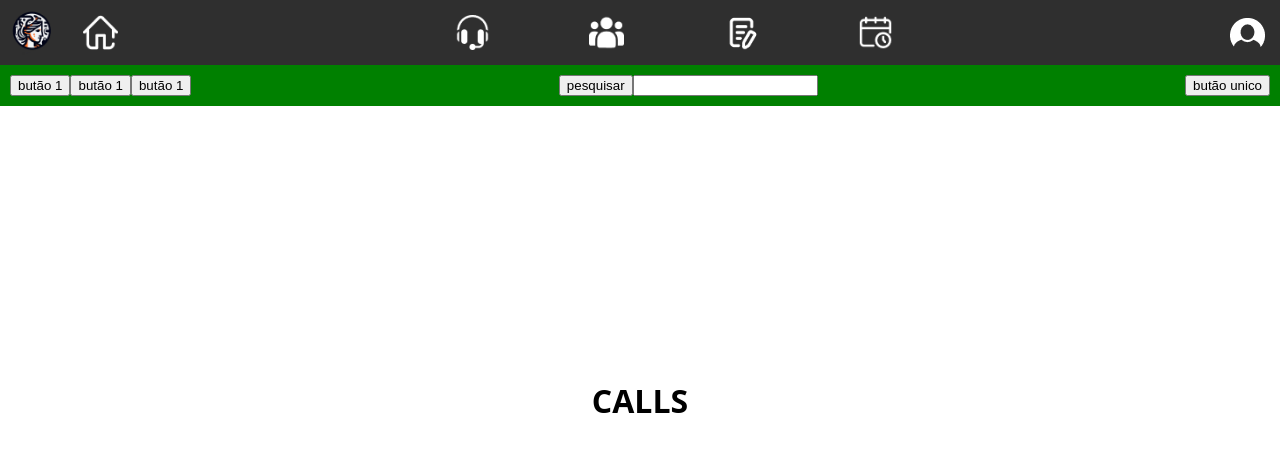
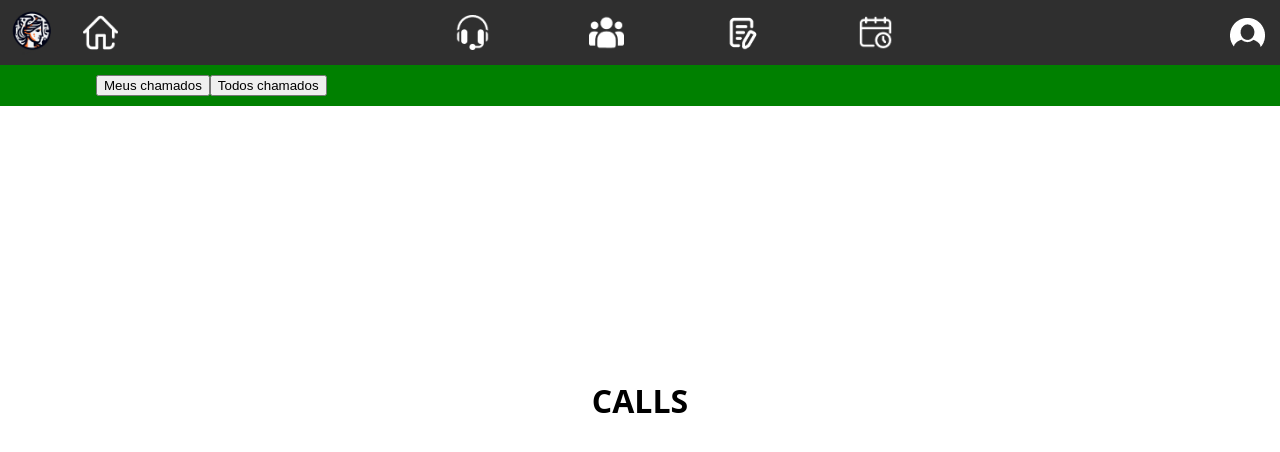
Before and after one commit to mhsfn00/minerva-frontend, an Angular app: page /calls in a window 1280 px wide. Shown: the top 452 px of the page. Built offline with nearby package versions, Linux system fonts and the light colour scheme.

Commit message:
desenvolvendo subheader

```diff
--- a/src/app/components/sub-header/sub-header.component.html
+++ /dev/null
@@ -1,14 +0,0 @@
-<div class="sub-header">
-    <div class="subheader-third left">
-        <button>butão 1</button>
-        <button>butão 1</button>
-        <button>butão 1</button>
-    </div>
-    <div class="subheader-third middle">
-        <button>pesquisar</button>
-        <input type="text" />
-    </div>
-    <div class="subheader-third rihght">
-        <button>butão unico</button>
-    </div>
-</div>
--- a/src/app/components/sub-header/sub-header.component.scss
+++ b/src/app/components/sub-header/sub-header.component.scss
@@ -18,3 +18,11 @@
     align-items: center;
     padding: 10px;
 }
+
+.left, .right {
+    width: 33%;
+}
+
+.middle {
+    width: 34%;
+}
--- a/src/app/components/sub-header/sub-header.component.ts
+++ b/src/app/components/sub-header/sub-header.component.ts
@@ -1,12 +1,37 @@
-import { Component } from '@angular/core';
+import { Component, Input } from '@angular/core';
 
 @Component({
   selector: 'app-sub-header',
   standalone: true,
   imports: [],
-  templateUrl: './sub-header.component.html',
+  template: `
+            <div class="sub-header">
+                <div class="subheader-third left">
+                    @if (firstButton != '') {
+                        <button >{{ firstButton }}</button>
+                    }
+                    @if (secondButton != '') {
+                        <button>{{ secondButton }}</button>
+                    }
+                    @if (thirdButton != '') {
+                        <button>{{ thirdButton }}</button>
+                    }
+                </div>
+                <div class="subheader-third middle">
+                    <!-- <app-function-button /> -->
+                    <!-- <app-search-bar /> -->
+                </div>
+                <div class="subheader-third right">
+                    <!-- <app-function-button /> -->
+                </div>
+            </div>
+            `,
   styleUrl: './sub-header.component.scss'
 })
 export class SubHeaderComponent {
-
+    @Input() firstButton = '';
+    @Input() secondButton = '';
+    @Input() thirdButton = '';
+    @Input() rightSideButton = '';
+    @Input() rightSideButtonIcon = '';
 }
--- a/src/app/pages/calls-page/calls-page.component.html
+++ b/src/app/pages/calls-page/calls-page.component.html
@@ -1,4 +1,8 @@
 <div class="page-container">
-    <app-sub-header/>
+    <app-sub-header
+        firstButton="Meus chamados"
+        thirdButton="Todos chamados"
+        rightSideButton="Novo chamado"
+    />
     <h1>CALLS</h1>
 </div>
```
